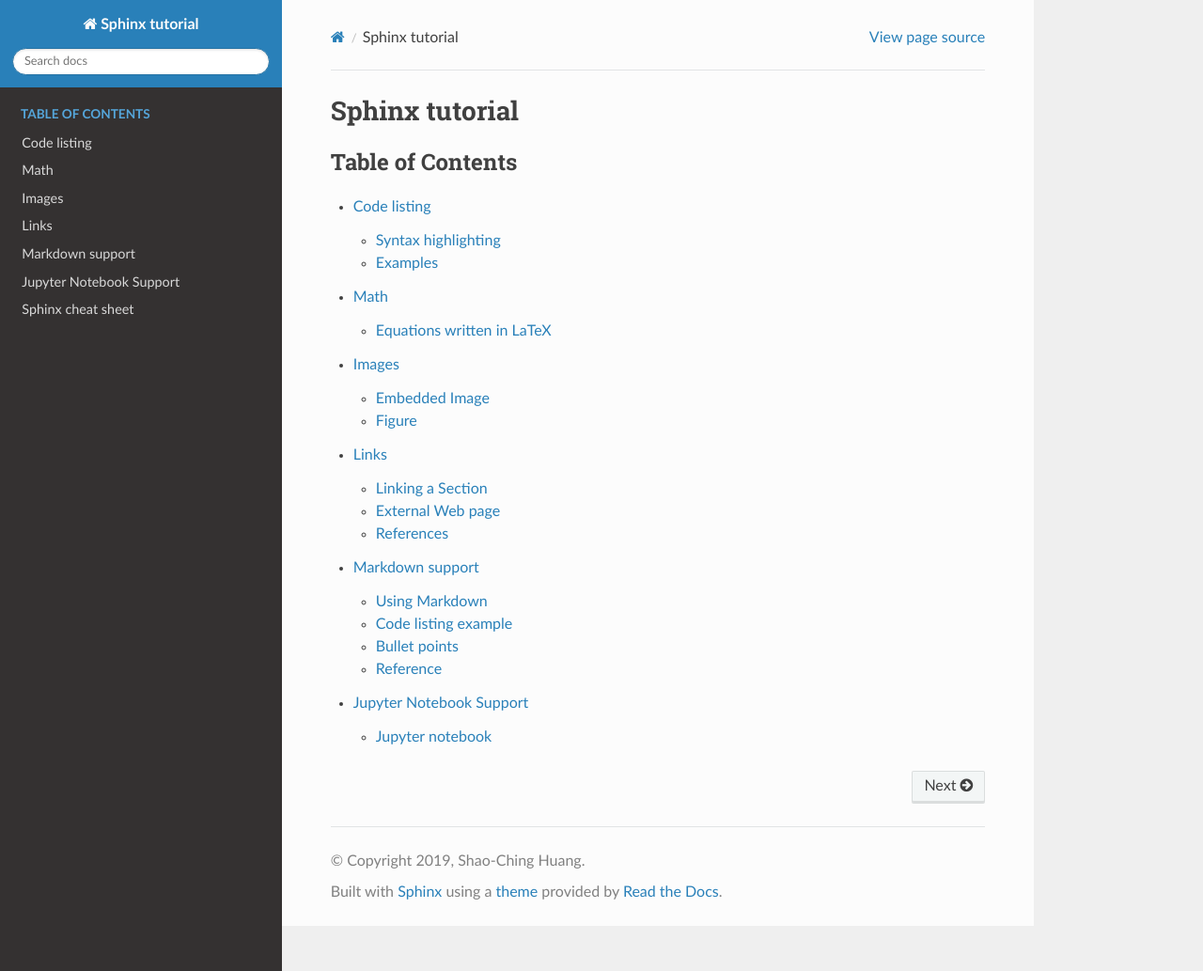
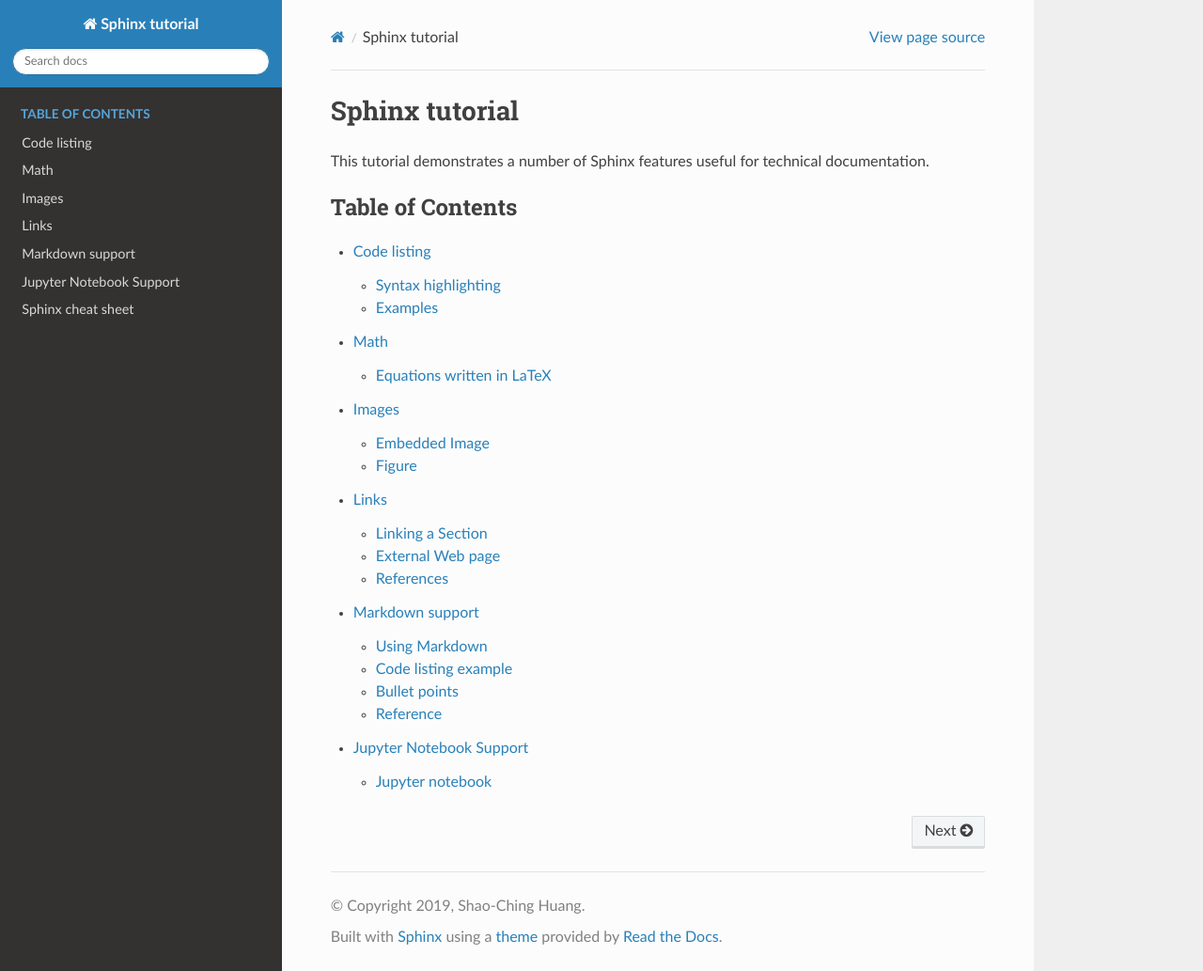
Before and after one commit to schuang/sphinx-tutorial-old, a Sphinx documentation site: the page built from sphinx/source/index.rst, in a window 1280 px wide and 1033 px high. Shown: the whole window at 94% size. Built offline with Sphinx 7.4.7 and the Read the Docs theme 2.0.0, drawn with Linux system fonts in a browser that asks for light colours.

```diff
--- a/sphinx/source/index.rst
+++ b/sphinx/source/index.rst
@@ -1,6 +1,7 @@
 Sphinx tutorial
 ===========================================
 
+This tutorial demonstrates a number of Sphinx features useful for technical documentation.
 
 .. :numbered:
 
```
Also changed, not shown: .travis.yml.
